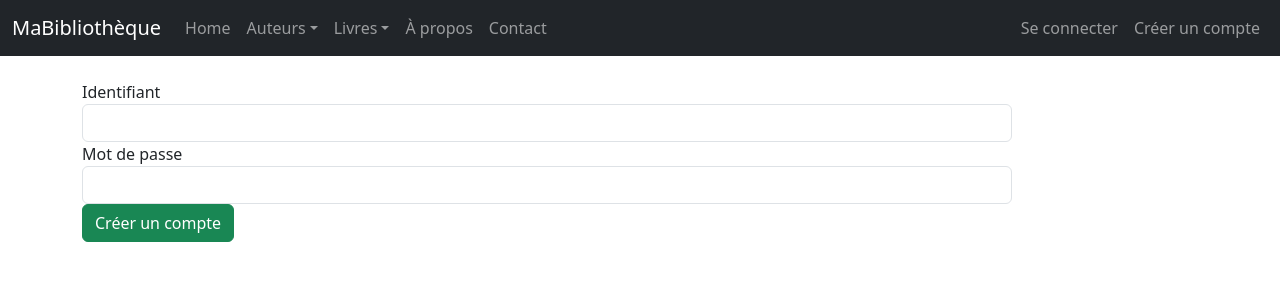
After one commit to Y46ne/DevWebFlask, a Flask app: page /signin/ in a window 1280 px wide. The commit adds this page. Shown: the top 300 px of the page. Run offline with Flask 3, Linux system fonts and the light colour scheme.

```diff
--- a/monApp/forms.py
+++ b/monApp/forms.py
@@ -25,3 +25,7 @@ class LoginForm(FlaskForm):
         m.update(self.Password.data.encode())
         passwd = m.hexdigest()
         return unUser if passwd == unUser.Password else None
+
+class SignInForm(FlaskForm):
+    Login = StringField('Identifiant')
+    Password = PasswordField('Mot de passe')
--- a/monApp/models.py
+++ b/monApp/models.py
@@ -5,7 +5,7 @@ from .app import login_manager
 
 class Auteur(db.Model):
     idA = db.Column( db.Integer, primary_key=True )
-    Nom = db.Column( db.String(100) )
+    Nom = db.Column(db.String(100), unique=True)
 
     def __init__(self, Nom):
         self.Nom = Nom
--- a/monApp/templates/auteur_view.html
+++ b/monApp/templates/auteur_view.html
@@ -18,14 +18,16 @@
             <tr>
                 <th>Titre</th>
                 <th>Prix</th>
+                <th>Lien</th>
                 <th>Actions</th>
             </tr>
         </thead>
         <tbody>
         {% for livre in selectedAuteur.livres %}
             <tr>
-                <td>{{ livre.Titre }}</td>
-                <td>{{ livre.Prix }} €</td>
+                <td>{{livre.Titre}}</td>
+                <td>{{livre.Prix}}</td>
+                <td><a href="{{livre.Url}}" target="_blank">{{livre.Url}}</a></td>
                 <td><a href="{{ url_for('viewLivre', idL=livre.idL) }}" class="btn btn-info">Voir</a></td>
             </tr>
         {% endfor %}
--- a/monApp/templates/base.html
+++ b/monApp/templates/base.html
@@ -48,6 +48,7 @@
                         <li class="nav-item"><a class="nav-link" href="{{ url_for ('logout') }}">Déconnexion</a></li >
                     {% else %}
                         <li class="nav-item"><a class="nav-link" href="{{ url_for ('login') }}">Se connecter</a></li >
+                        <li class="nav-item"><a class="nav-link" href="{{ url_for ('signin') }}">Créer un compte</a></li >
                     {% endif %}
                 </ul>
             </div>
--- /dev/null
+++ b/monApp/templates/signin.html
@@ -0,0 +1,23 @@
+{% extends "base.html" %}
+{% block main %}
+    <form class="form-horizontal" role="form" method="POST" action="{{ url_for('signin') }}">
+        {{ form.hidden_tag() }}
+        <div class="form-group">
+            <label for="username" class="col-sm-2 control-label">{{ form.Login.label }}</label>
+            <div class="col-sm-10">
+                {{ form.Login(size=50, class_="form-control") }}
+            </div>
+        </div>
+        <div class="form-group">
+            <label for="password" class="col-sm-2 control-label">{{ form.Password.label }}</label>
+            <div class="col-sm-10">
+                {{ form.Password(size=50, class_="form-control") }}
+            </div>
+        </div>
+        <div class="form-group">
+            <div class="col-sm-offset-2 col-sm-10">
+                <input class="btn btn-success" type="submit" value="Créer un compte">
+            </div>
+        </div>
+    </form>
+{% endblock %}
--- a/monApp/views.py
+++ b/monApp/views.py
@@ -1,10 +1,11 @@
 from .app import app, db
 from config import *
 from flask import render_template, request
-from monApp.models import Auteur, Livre
+from monApp.models import Auteur, Livre, User
 from monApp.forms import *
 from flask import url_for, redirect
 from flask_login import *
+from hashlib import sha256
 
 
 @app.route('/')
@@ -67,7 +68,7 @@ def saveLivre():
     # If form is invalid, re-render the update page with the same form
     return render_template("livre_update.html", selectedLivre=updatedLivre, updateForm=unForm)
 
-@app.route('/livres/<int:idL>/view/') # Good practice to specify type
+@app.route('/livres/<idL>/view/') # Good practice to specify type
 def viewLivre(idL):
     unLivre = Livre.query.get_or_404(idL)
     unForm = FormLivre(obj=unLivre) # Pre-populate form
@@ -79,7 +80,7 @@ def viewLivre(idL):
 # ... (It can stay as it was)
 
 
-@app.route('/auteurs/<int:idA>/update')
+@app.route('/auteurs/<idA>/update')
 @login_required
 def updateAuteur(idA):
     unAuteur = Auteur.query.get_or_404(idA)
@@ -101,7 +102,7 @@ def saveAuteur():
 
     return render_template("auteur_update.html", selectedAuteur=updatedAuteur, updateForm=unForm)
 
-@app.route('/auteurs/<int:idA>/view/')
+@app.route('/auteurs/<idA>/view/')
 def viewAuteur(idA):
     unAuteur = Auteur.query.get_or_404(idA)
     unForm = FormAuteur(obj=unAuteur)
@@ -113,17 +114,21 @@ def createAuteur():
     unForm = FormAuteur()
     return render_template("auteur_create.html", createForm=unForm)
 
-@app.route ('/auteur/insert/', methods =("POST" ,))
+@app.route('/auteur/insert/', methods=("POST",))
 @login_required
 def insertAuteur():
     unForm = FormAuteur()
     if unForm.validate_on_submit():
+        existingAuteur = Auteur.query.filter_by(Nom=unForm.Nom.data).first()
+        if existingAuteur:
+            Warning("l'auteur existe déjà")
+            return render_template("auteur_create.html", createForm=unForm)
         insertedAuteur = Auteur(Nom=unForm.Nom.data)
         db.session.add(insertedAuteur)
         db.session.commit()
-        # More reliable way to get the new ID
         return redirect(url_for('viewAuteur', idA=insertedAuteur.idA))
     return render_template("auteur_create.html", createForm=unForm)
+
 
 
 @app.route('/auteurs/<int:idA>/delete/')
@@ -161,6 +166,19 @@ def logout():
     logout_user()
     return redirect(url_for('index'))
 
+@app.route("/signin/", methods=["GET", "POST"])
+def signin():
+    unForm = SignInForm()
+    if unForm.validate_on_submit():
+        m = sha256()
+        m.update(unForm.Password.data.encode())
+        passwd = m.hexdigest()
+        insertedUser = User(Login=unForm.Login.data,Password=passwd)
+        db.session.add(insertedUser)
+        db.session.commit()
+        return redirect(url_for("login"))
+
+    return render_template("signin.html",form=unForm)
 
 if __name__ == '__main__':
     app.run(debug=True)
```
Also changed, not shown: monApp/tests/functional/test_routes_auteur.py (+0 -57 lines), ImageCoverage.png (added), README.md, monApp.db, 2 other files.
